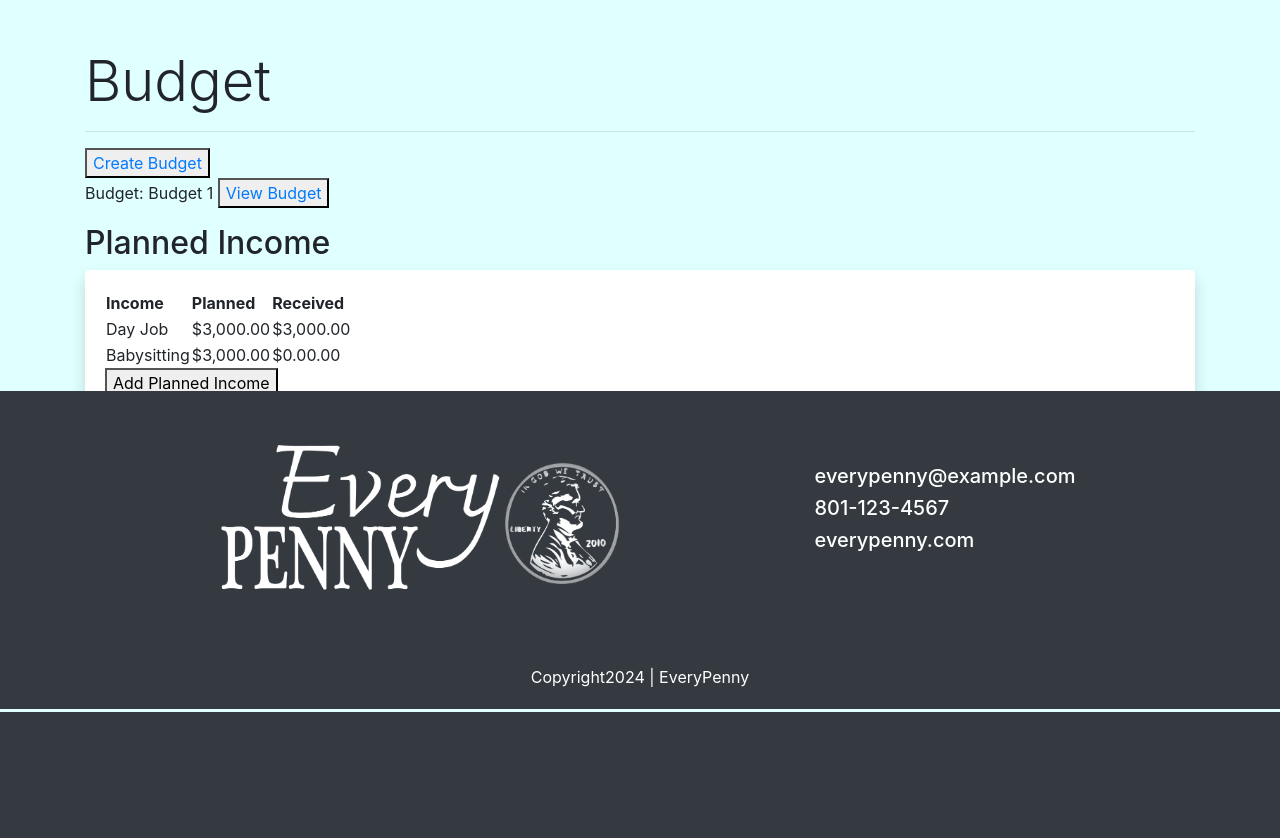
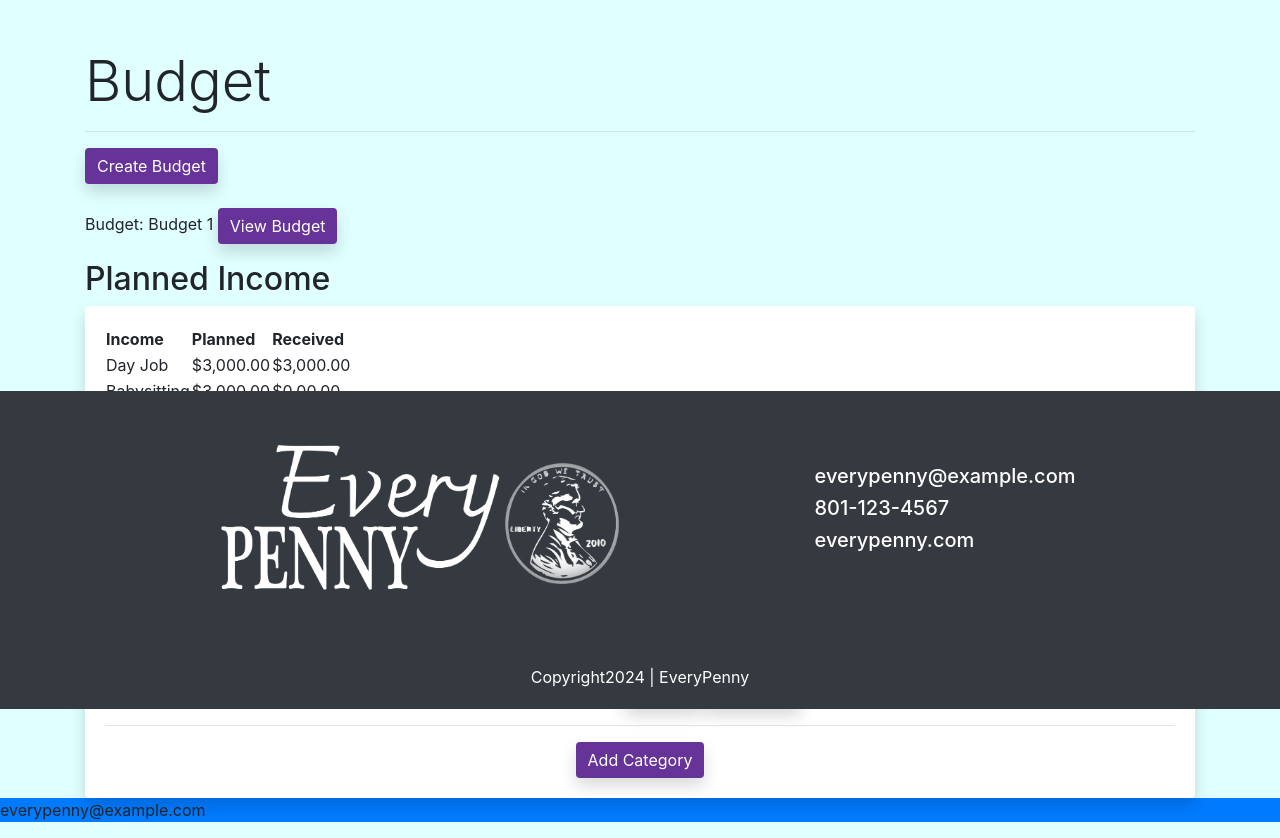
Before and after one commit to jcottam1/WEB4350_Budget, a Django app: page /budget/budget/ in a window 1280 px wide. Shown: the part 91-929 px from the top of the page. Before the commit the page ends 803 px from the top, so only its background shows below. Run offline with Django 4.2, Linux system fonts and the light colour scheme; a user stored in the database is signed in; data comes from the database, SQL or seed files in the repository; both versions use the stored data as it was after the commit; some libraries are stand-ins or nearby versions.

Commit message:
Buttons working

```diff
--- a/budget/static/budget/styles.css
+++ b/budget/static/budget/styles.css
@@ -15,3 +15,13 @@
 .background {
     background-color: lightcyan;
 }
+
+.button-color {
+    background-color: rebeccapurple;
+    color: white;
+}
+
+.button-delete {
+    background-color: red;
+    color: white;
+}
--- a/budget/templates/budget/budget.html
+++ b/budget/templates/budget/budget.html
@@ -4,20 +4,27 @@
     <div class="container">
         <h1 class="mt-5 display-4">Budget</h1>
         <hr>
+    <div>
+        <a href="{% url 'budget:make-budget' %}"><button class="btn shadow button-color border-0">Create Budget</button></a>
+    </div>
 
-        <button><a href="{% url 'budget:make-budget' %}">Create Budget</a></button>
         <br>
         {% for budget in budgets %}
-        <p>Budget: {{ budget.budget_name }} <button><a href="{% url 'budget:view_budget' budget.id %}">View Budget</a></button>
+        <p>Budget: {{ budget.budget_name }} <a href="{% url 'budget:view_budget' budget.id %}"><button class="btn shadow button-color border-0">View Budget</button></a>
             <h2>Planned Income</h2>
             <div class="card shadow border-0">
                 <div class="card-body">
+
                     <table>
                         <thead>
                             <tr>
-                                <th>Income</th>
-                                <th>Planned</th>
-                                <th>Received</th>
+                                <div class="container">
+                                    <div class="row">
+                                        <div class="col-lg-8"><th>Income</th></div>
+                                        <div class="col-lg-2"><th>Planned</th></div>
+                                        <div class="col-lg-2"><th>Received</th></div>
+                                    </div>
+                                </div>
                             </tr>
                         </thead>
 
@@ -35,7 +42,10 @@
                         </tr>
                         </tbody>
                     </table>
-                     <button>Add Planned Income</button>
+                    <hr>
+                    <div class="d-flex justify-content-center">
+                        <button class="btn shadow button-color border-0">Add Planned Income</button>
+                    </div>
                 </div>
             </div>
 
@@ -60,14 +70,22 @@
                                     <td>Category: {{ category.category_name }} <button><a href="{% url 'budget:view_category' category.id %}">View Category</a></button></td>
                                     <td>Planned: {{ category.planned }}</td>
                                     <td>Received: {{ category.received }}</td>
-                                    <td><button><a href="{% url 'budget:edit_category' category.id %}">Edit Category</a></button></td>
-                                    <td><button><a href="{% url 'budget:delete_category' category.id %}">Delete Category</a></button></td>
+                                    <td><a href="{% url 'budget:edit_category' category.id %}"><button class="btn shadow button-color border-0">
+                                        <svg xmlns="http://www.w3.org/2000/svg" width="16" height="16" fill="currentColor" class="bi bi-pencil" viewBox="0 0 16 16">
+                                        <path d="M12.146.146a.5.5 0 0 1 .708 0l3 3a.5.5 0 0 1 0 .708l-10 10a.5.5 0 0 1-.168.11l-5 2a.5.5 0 0 1-.65-.65l2-5a.5.5 0 0 1 .11-.168zM11.207 2.5 13.5 4.793 14.793 3.5 12.5 1.207zm1.586 3L10.5 3.207 4 9.707V10h.5a.5.5 0 0 1 .5.5v.5h.5a.5.5 0 0 1 .5.5v.5h.293zm-9.761 5.175-.106.106-1.528 3.821 3.821-1.528.106-.106A.5.5 0 0 1 5 12.5V12h-.5a.5.5 0 0 1-.5-.5V11h-.5a.5.5 0 0 1-.468-.325"/>
+                                        </svg>&nbsp;&nbsp;Edit</button></a></td>
+                                    <td><a href="{% url 'budget:delete_category' category.id %}"><button class="btn shadow button-delete border-0"><svg xmlns="http://www.w3.org/2000/svg" width="16" height="16" fill="currentColor" class="bi bi-trash3" viewBox="0 0 16 16">
+                                        <path d="M6.5 1h3a.5.5 0 0 1 .5.5v1H6v-1a.5.5 0 0 1 .5-.5M11 2.5v-1A1.5 1.5 0 0 0 9.5 0h-3A1.5 1.5 0 0 0 5 1.5v1H1.5a.5.5 0 0 0 0 1h.538l.853 10.66A2 2 0 0 0 4.885 16h6.23a2 2 0 0 0 1.994-1.84l.853-10.66h.538a.5.5 0 0 0 0-1zm1.958 1-.846 10.58a1 1 0 0 1-.997.92h-6.23a1 1 0 0 1-.997-.92L3.042 3.5zm-7.487 1a.5.5 0 0 1 .528.47l.5 8.5a.5.5 0 0 1-.998.06L5 5.03a.5.5 0 0 1 .47-.53Zm5.058 0a.5.5 0 0 1 .47.53l-.5 8.5a.5.5 0 1 1-.998-.06l.5-8.5a.5.5 0 0 1 .528-.47M8 4.5a.5.5 0 0 1 .5.5v8.5a.5.5 0 0 1-1 0V5a.5.5 0 0 1 .5-.5"/>
+                                        </svg>&nbsp;&nbsp;Delete</button></a></td>
                                 {% endif %}
                                 </tr>
                             {% endfor %}
                         </tbody>
                     </table>
-                    <button><a href="{% url 'budget:make-category' budget.id %}">Add Category</a></button>
+                    <hr>
+                    <div class="d-flex justify-content-center">
+                        <a href="{% url 'budget:make-category' budget.id %}"><button class="btn shadow button-color border-0">Add Category</button></a>
+                    </div>
                 </div>
             </div>
             </div>
```
Also changed, not shown: budget/templates/budget/transactions.html (+7 -2 lines), db.sqlite3.
